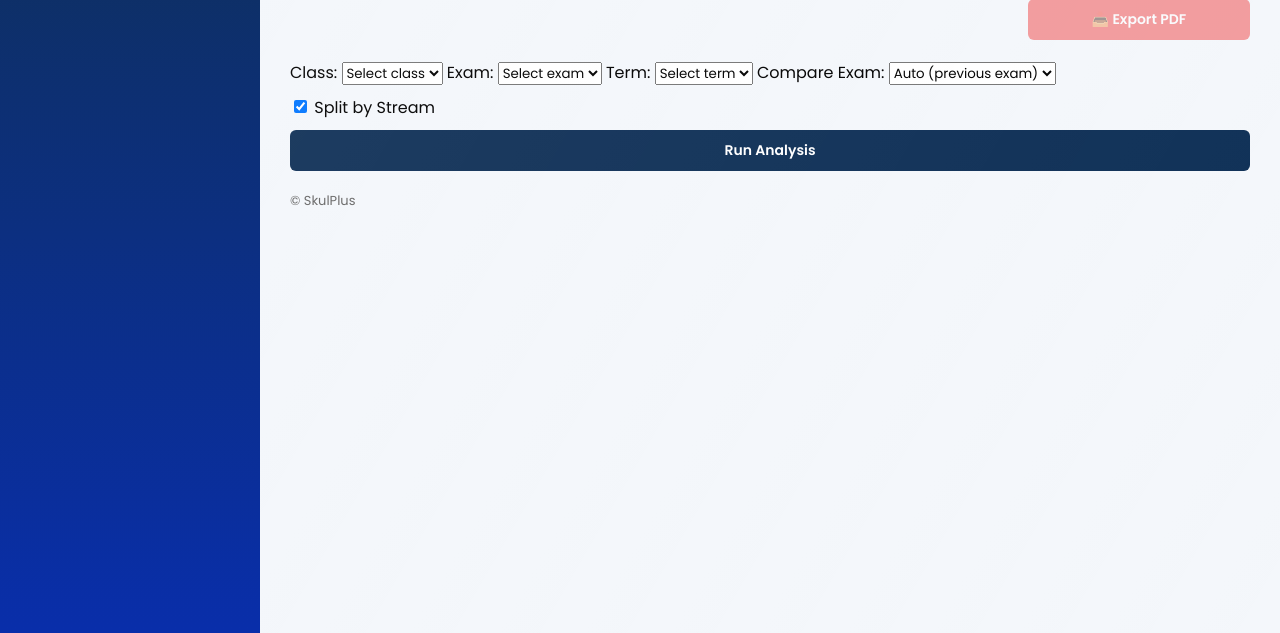
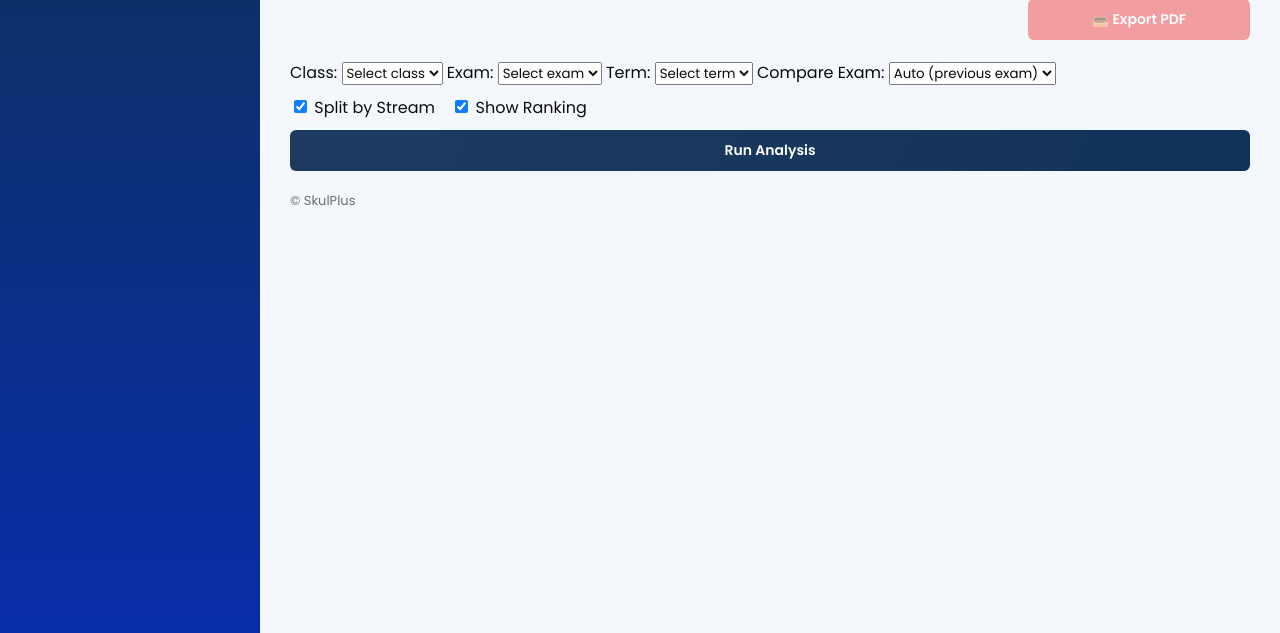
Before and after one commit to dafirmcoder/skulplus, a Django app: template schools/templates/schools/subject_analysis.html in a window 1280 px wide. Shown: the part 167-800 px from the top of the page. Run offline with Django 5.2, Linux system fonts and the light colour scheme; the template is opened without the code that fills it, so the values that code supplies are empty; some libraries are stand-ins or nearby versions.

Commit message:
Add ranking toggle to analysis

```diff
--- a/schools/templates/schools/subject_analysis.html
+++ b/schools/templates/schools/subject_analysis.html
@@ -72,6 +72,7 @@ th{background:#0f3057;color:white}
     <div id="weightWrap" style="margin-top:10px;display:grid;grid-template-columns:repeat(auto-fit,minmax(160px,1fr));gap:8px"></div>
 
     <label><input type="checkbox" id="splitByStream" checked> Split by Stream</label>
+    <label style="margin-left:12px"><input type="checkbox" id="showRanking" checked> Show Ranking</label>
 
     <button class="btn btn-primary" onclick="loadAnalysis()">Run Analysis</button>
 </div>
@@ -139,6 +140,7 @@ function loadAnalysis(){
     const term = document.getElementById('termSelect').value;
     const compareExamId = document.getElementById('compareExamSelect').value;
     const splitByStream = document.getElementById('splitByStream').checked;
+    const showRanking = document.getElementById('showRanking').checked;
     const examWeights = {};
     document.querySelectorAll('#weightWrap input[data-exam-id]').forEach(inp => {
         const w = parseFloat(inp.value || '1');
@@ -161,6 +163,7 @@ function loadAnalysis(){
     if(term) params.append("term", term);
     if(compareExamId) params.append("compare_exam_id", compareExamId);
     if(splitByStream) params.append("split_by_stream", "true");
+    params.append("show_ranking", showRanking ? "1" : "0");
     params.append("scope", analysisScope);
     params.append("exam_weights", JSON.stringify(examWeights));
 
```
